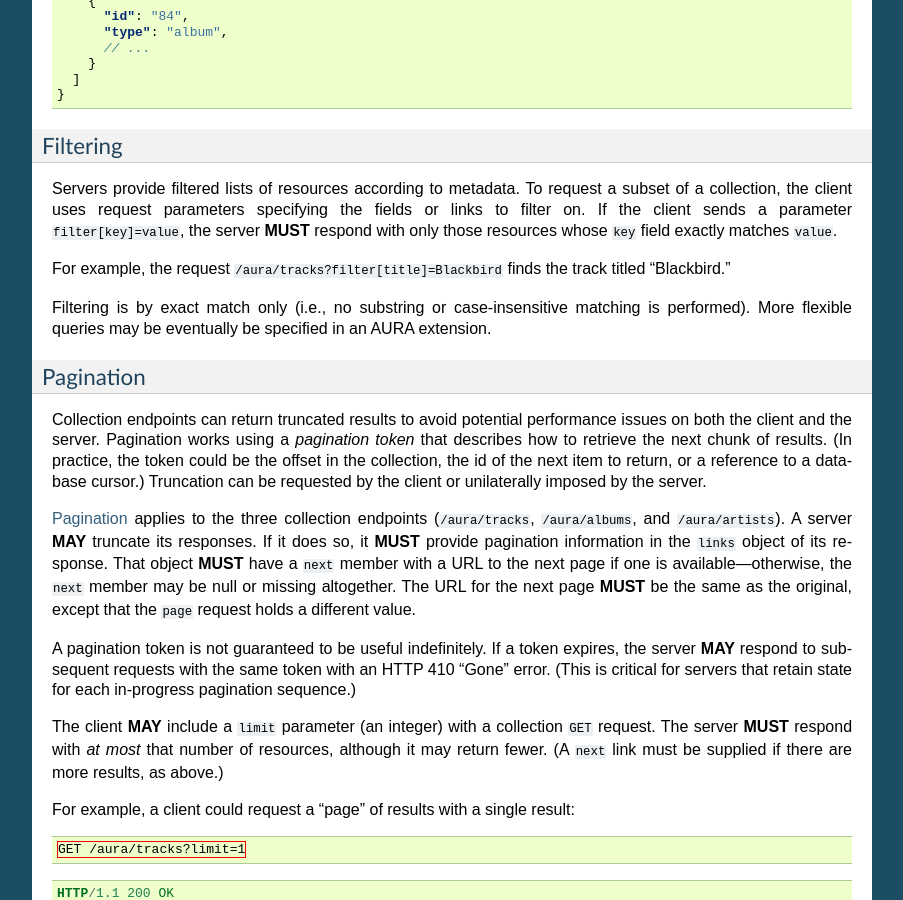
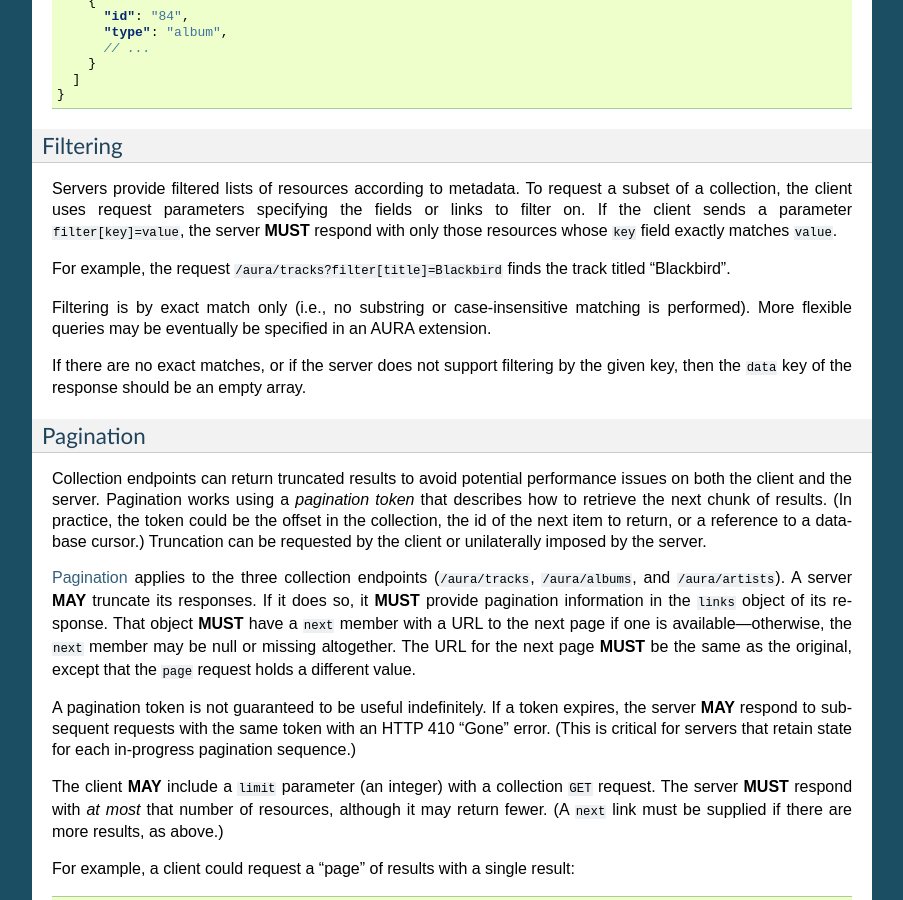
Before and after one commit to beetbox/aura, a Sphinx documentation site: the page built from docs/api.rst, in a window 1280 px wide and 900 px high, scrolled down 2461 px. Shown: the whole window, without its empty margins (198-1101 px from the left). Built offline with Sphinx 7.4.7, drawn with Linux system fonts in a browser that asks for light colours.

Commit message:
Clarified behaviour when a filter fails

```diff
--- a/docs/api.rst
+++ b/docs/api.rst
@@ -202,11 +202,14 @@ respond with only those resources whose ``key`` field exactly matches
 ``value``.
 
 For example, the request ``/aura/tracks?filter[title]=Blackbird`` finds the
-track titled "Blackbird."
+track titled "Blackbird".
 
 Filtering is by exact match only (i.e., no substring or case-insensitive
 matching is performed). More flexible queries may be eventually be specified
 in an AURA extension.
+
+If there are no exact matches, or if the server does not support filtering by
+the given key, then the ``data`` key of the response should be an empty array.
 
 Pagination
 ''''''''''
```
